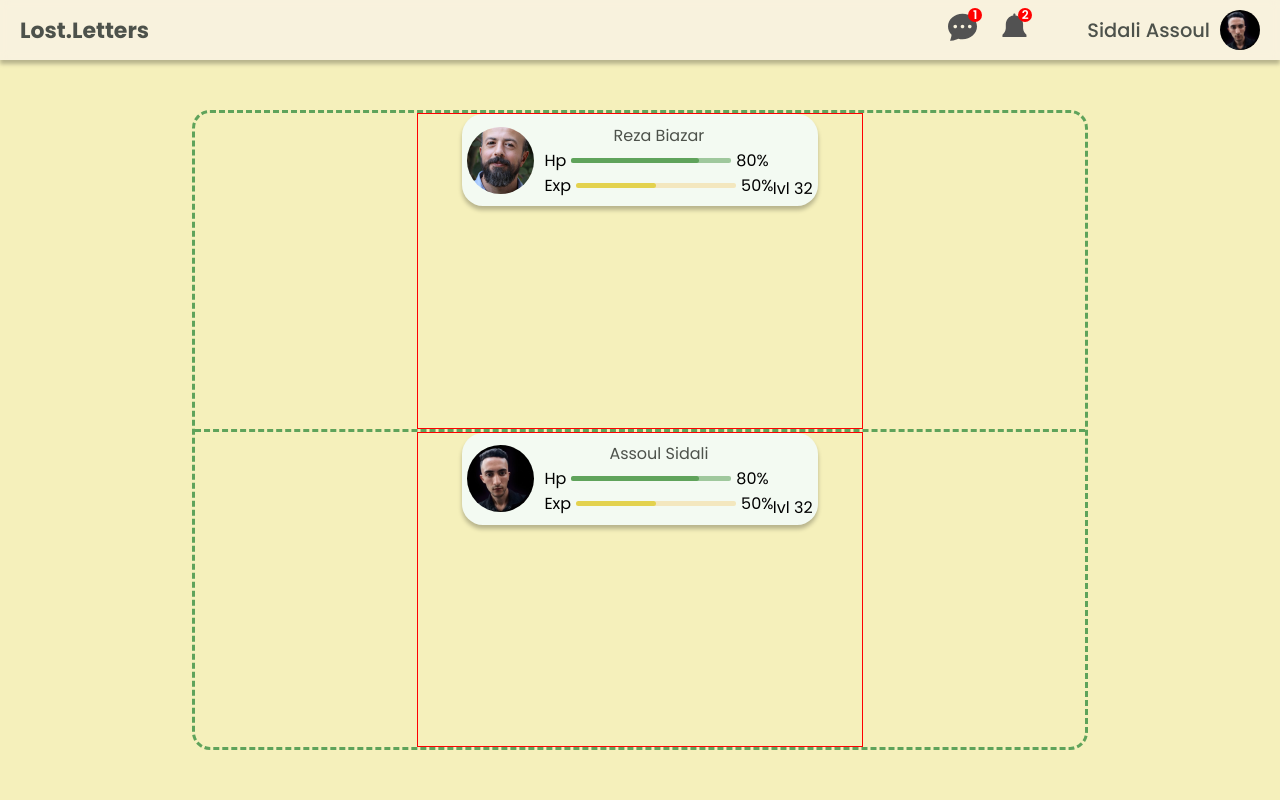
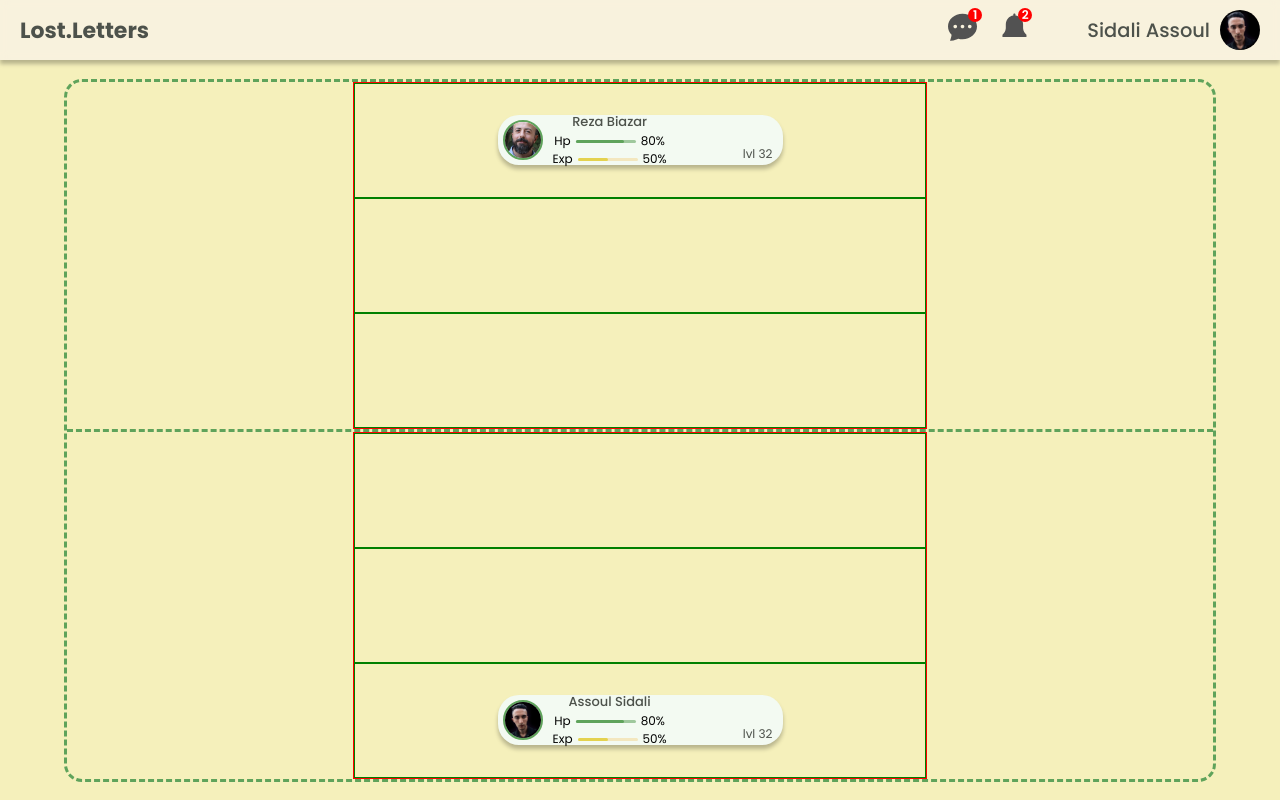
Before and after one commit to stormsidali2001/lost-letters-frontend, a Next.js app: page /game in a window 1280 px wide. Built offline with nearby package versions, Linux system fonts and the light colour scheme.

Commit message:
refactoring the game layout

```diff
--- a/components/GamePlayerArea/GamePlayerArea.module.css
+++ b/components/GamePlayerArea/GamePlayerArea.module.css
@@ -1,6 +1,17 @@
+.container.reversed{
+    flex-direction: column-reverse;
+}
 .container{
     flex:2;
     display: flex;
-    justify-content: center;
+    flex-direction: column;
     border: 1px solid red;
 }
+.container .wrapper{
+    flex:1;
+    border: 1px solid green;
+    display: flex;
+    justify-content: center;
+    align-items: center;
+
+}
--- a/components/GamePlayerArea/GamePlayerArea.tsx
+++ b/components/GamePlayerArea/GamePlayerArea.tsx
@@ -1,11 +1,13 @@
 import GameProfilCard, { GameProfilCardProps } from '../GameProfilCard/GameProfilCard';
+import WordViewer from '../WordViewer/WordViewer';
 import styles from './GamePlayerArea.module.css';
 interface PropType{
-
+  reversed?:boolean;
 }
-const GamePlayerArea = ({exp,fullname,hp,level,profilImgUrl}:GameProfilCardProps&PropType) => {
+const GamePlayerArea = ({exp,fullname,hp,level,profilImgUrl,reversed = false}:GameProfilCardProps&PropType) => {
   return (
-    <div className={styles.container}>
+    <div className={`${styles.container} ${reversed?styles.reversed:''}`}>
+        <div className={styles.wrapper}>
           <GameProfilCard
               exp={exp}
               hp={hp}
@@ -14,6 +16,17 @@ const GamePlayerArea = ({exp,fullname,hp,level,profilImgUrl}:GameProfilCardProps
               profilImgUrl={profilImgUrl}
           />
         </div>
+        <div className={styles.wrapper}>
+          <WordViewer
+            word = 'sidali'
+            currentLetter = {0}
+          />
+        </div>
+        <div className={styles.wrapper}>
+
+        </div>
+
+    </div>
   )
 }
 
--- a/components/GameProfilCard/GameProfilCard.module.css
+++ b/components/GameProfilCard/GameProfilCard.module.css
@@ -1,19 +1,23 @@
 .container{
     background-color: #F3FAF2;
     box-shadow: 0px 4px 4px rgba(0, 0, 0, 0.25);
-    width: 80%;
-    height: 92px;
+    width: 50%;
+    height: 50px;
     position: relative;
     display: flex;
     align-items: center;
     column-gap: 10px;
     border-radius: 21px;
     padding: 5px;
+    --progress-bar-width: 60px;
+    --progress-bar-height: 3px;
 }
+
 .container .profilImgContainer{
-    width: 67px;
-    height: 67px;
+    width: 40px;
+    height: 40px;
     border-radius: 50%;
+    border: 2px solid var(--green-900);
 }
 .container .profilImgContainer img{
     width: 100%;
@@ -26,19 +30,31 @@
 }
 .container .content .fullname{
     text-align: center;
-    color:var(--text-color)
+    color:var(--text-color);
+    font-size: 13px;
+    font-weight: 500;
+
+}
+.container .content .bars{
+    display: flex;
+    flex-direction: column;
+    align-items: center;
 }
 .container .content .bars .hpBar{
     display: flex;
     align-items: center;
     column-gap:5px;
 }
-
+.container .content .bars .hpBar label{
+    font-size: 12px;
+}
 .container .content .hpBar progress[value]{
     appearance: none;
-    height: 5px;
+    height: var(--progress-bar-height);
+    width: var(--progress-bar-width);
     border-radius: 20px;
 }
+
 .container .content .hpBar progress[value]::-webkit-progress-bar {
     background-color: rgba(95, 163, 91, 0.56);
     border-radius: 2px;
@@ -52,10 +68,14 @@
     align-items: center;
     column-gap:5px;
 }
+.container .content .bars .expBar label{
+    font-size: 12px;
+}
 
 .container .content .expBar progress[value]{
     appearance: none;
-    height: 5px;
+    width: var(--progress-bar-width);
+    height: var(--progress-bar-height);
     border-radius: 20px;
 }
 .container .content .expBar progress[value]::-webkit-progress-bar {
@@ -69,6 +89,8 @@
 
 .container .level{
     position: absolute;
-    right:5px;
-    bottom: 5px;
+    right:10px;
+    bottom: 2px;
+    color:var(--text-color);
+    font-size: 12px;
 }
--- /dev/null
+++ b/components/WordViewer/WordViewer.module.css
@@ -0,0 +1,15 @@
+.container{
+    display: flex;
+    justify-content: center;
+    align-items: center;
+    --cell-size:50px;
+}
+.container ul{
+    display: flex;
+    column-gap: 5px;
+}
+.container ul .letter{
+    background-color: #86BC83;
+    width: var(--cell-size);
+    height: var(--size);
+}
--- a/components/WordViewer/WordViewer.tsx
+++ b/components/WordViewer/WordViewer.tsx
@@ -8,7 +8,14 @@ const WordViewer = ({word,currentLetter}:PropType) => {
   return (
     <div className={styles.container}>
         <ul>
-
+            {
+                word.split('').map((ch,index)=>{
+                    const isCurrentLetter = (index+1) === currentLetter;
+                    return(
+                        <li className={styles.letter}>{isCurrentLetter?ch:""}</li>
+                    )
+                })
+            }
         </ul>
     </div>
   )
--- a/pages/game.tsx
+++ b/pages/game.tsx
@@ -47,6 +47,7 @@ const Game = () => {
                              hp={player.hp}
                              level={player.level}
                              profilImgUrl = {player.profilImgUrl}
+                             reversed = {true}
                         />
                     <div className={styles.rightCanvasContainer}></div>
                 </div>
--- a/styles/Game.module.css
+++ b/styles/Game.module.css
@@ -16,8 +16,8 @@
   }
 
 .wrapper{
-    width: 70vw;
-    height: 80vh;
+    width: 90vw;
+    height: 95%;
     border: 3px dashed var(--green-900);
     border-radius: 18px;
     display: flex;
```
Lines whose indentation alone changed are shown as unchanged.
